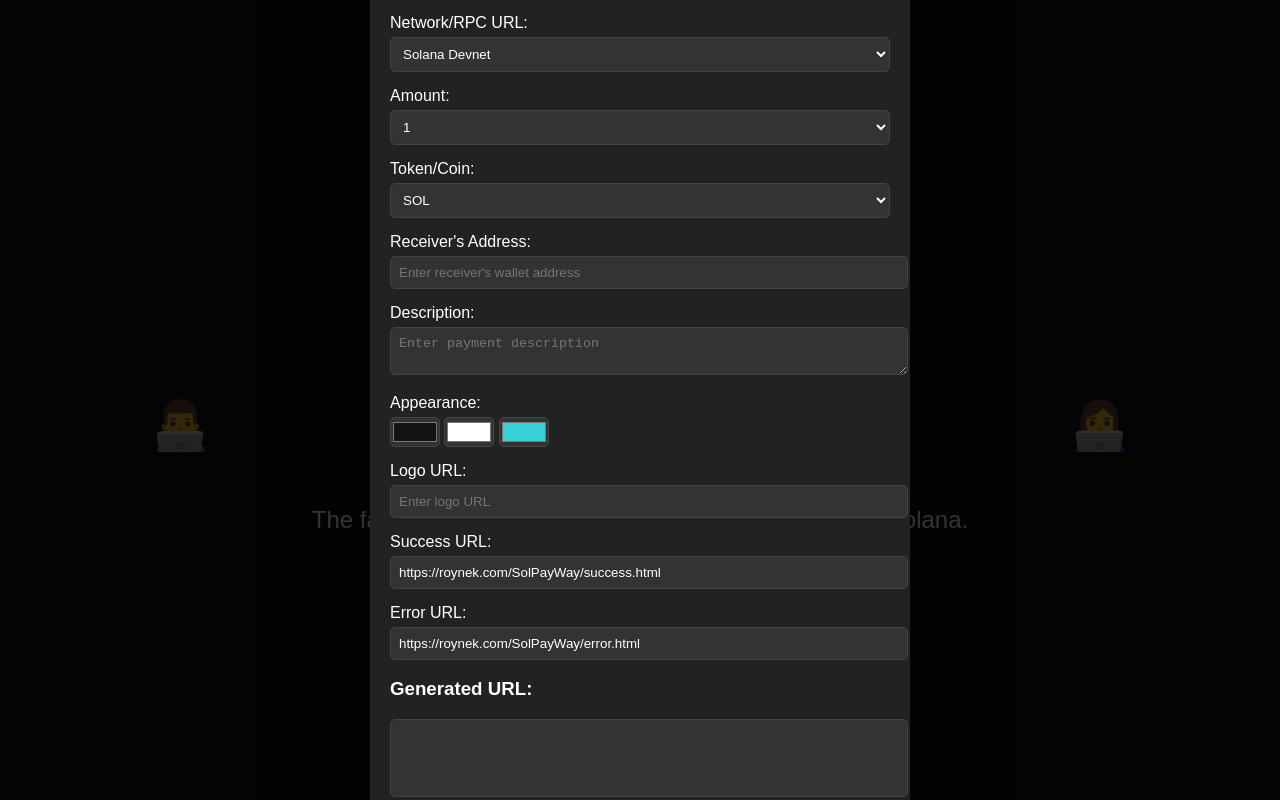
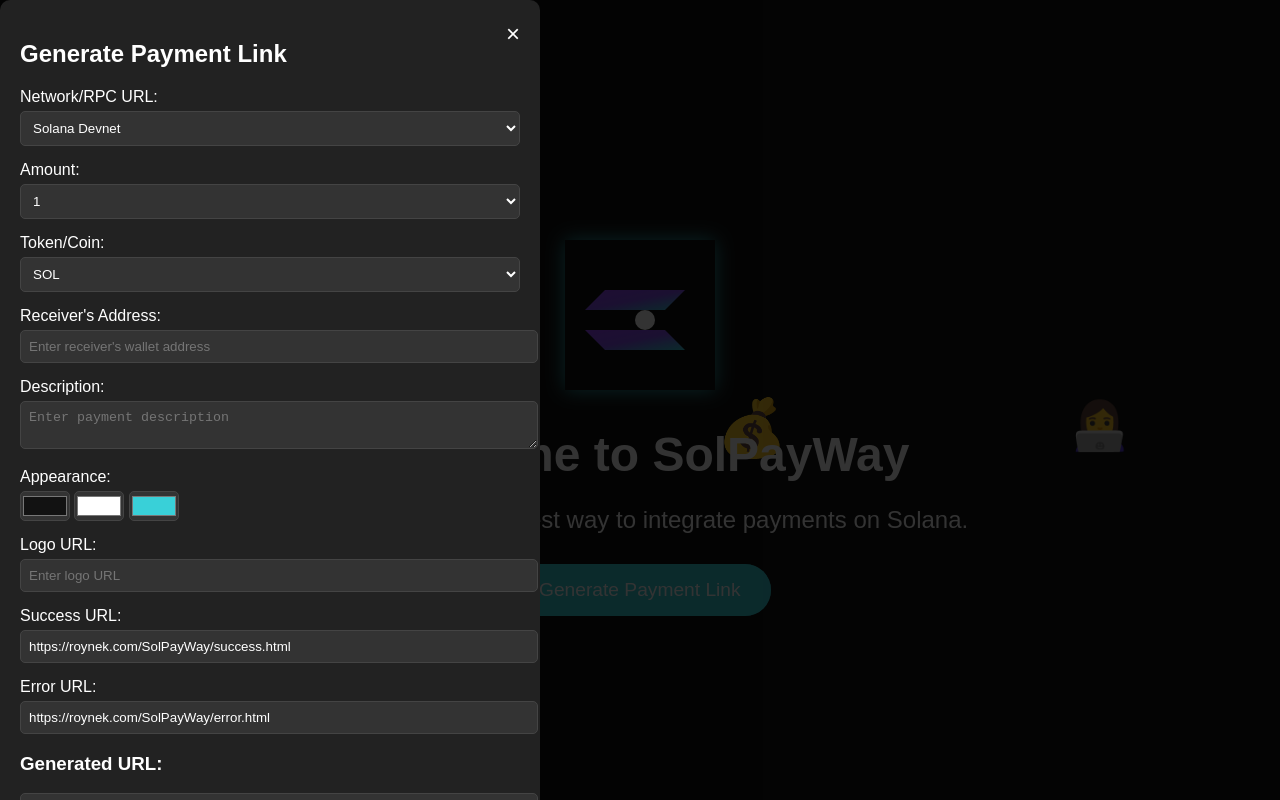
Before and after one commit to NtemKenyor/SolPayWay, a plain HTML site: page index.html in a window 1280 px wide. Both pictures are taken after a click on the button "Generate Payment Link". Shown: the top 800 px of the page. Drawn offline with Linux system fonts and the light colour scheme.

Commit message:
UI improvements

```diff
--- a/index.html
+++ b/index.html
@@ -216,6 +216,7 @@
     align-items: center;
     animation: fadeIn 0.3s ease;
     overflow: scroll;
+    z-index: 1100;
 }
 
 @keyframes fadeIn {
@@ -682,7 +683,7 @@
     <script>
         // JavaScript for popup form and dynamic URL generation
         document.getElementById("generate-btn").addEventListener("click", function() {
-            document.getElementById("popup-form").style.display = "flex";
+            document.getElementById("popup-form").style.display = "block";
         });
 
         document.getElementById("close-popup").addEventListener("click", function() {
```
